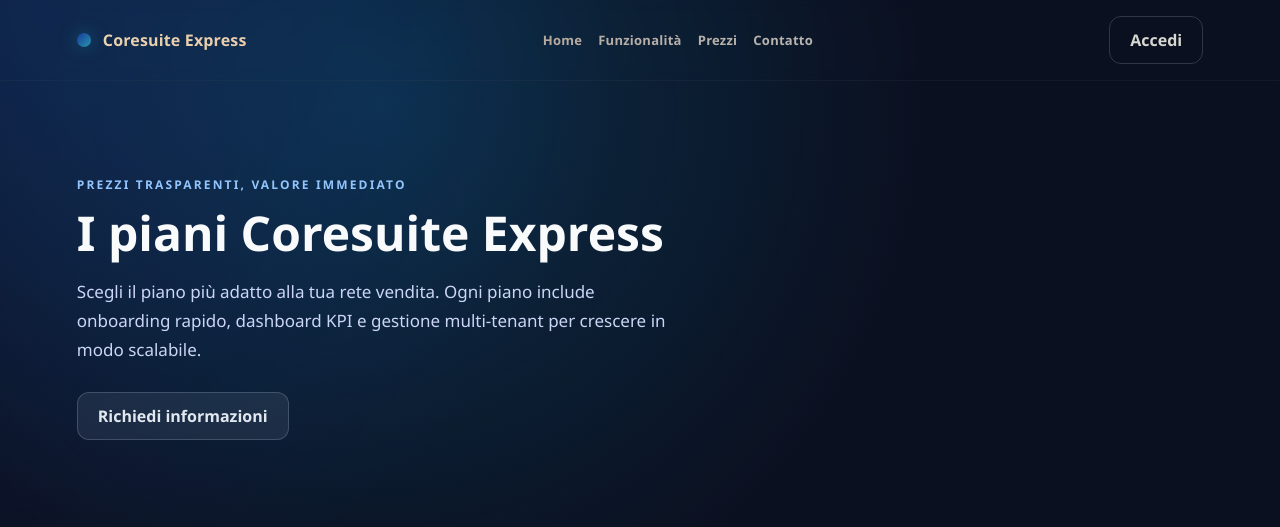
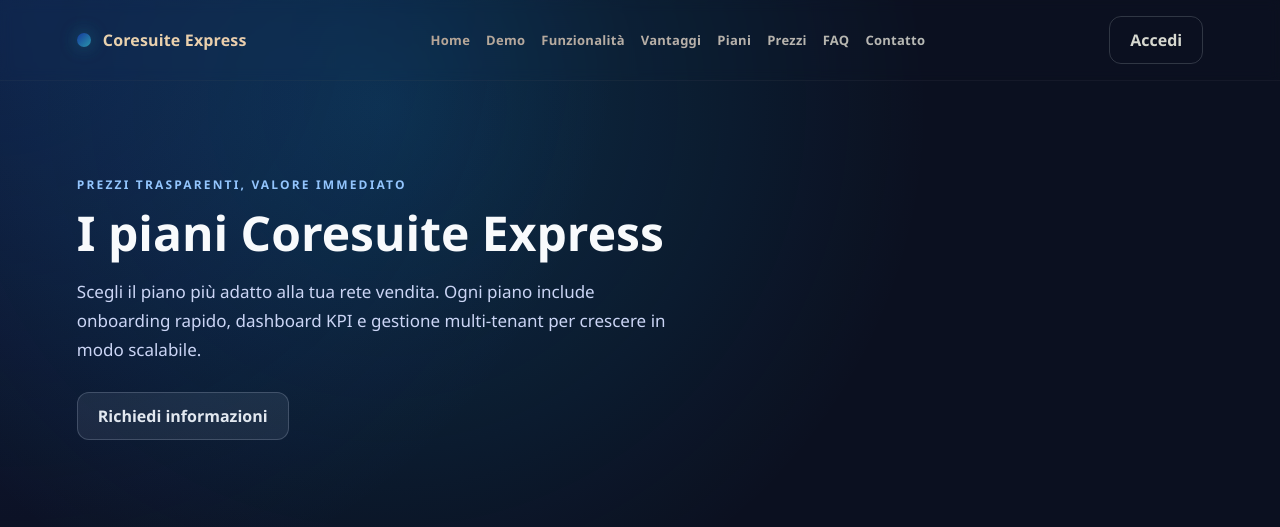
Before and after one commit to agservizi/express-agservizi, a PHP site: page /views/prezzi.php in a window 1280 px wide. Shown: the top 527 px of the page. Run offline with PHP 8.4, Linux system fonts and the light colour scheme.

Commit message:
feat: aggiorna la navigazione della pagina Prezzi con nuovi link per Demo, Vantaggi, Piani e FAQ

```diff
--- a/views/prezzi.php
+++ b/views/prezzi.php
@@ -23,9 +23,13 @@ $landingUrl = 'index.php?page=landing';
             </div>
             <nav class="landing-nav" aria-label="Navigazione principale">
                 <a class="landing-nav__link" href="<?= htmlspecialchars($landingUrl) ?>">Home</a>
-                <a class="landing-nav__link" href="<?= htmlspecialchars($landingUrl) ?>#funzionalita">Funzionalità</a>
+                <a class="landing-nav__link" href="index.php?page=demo">Demo</a>
+                <a class="landing-nav__link" href="index.php?page=funzionalita">Funzionalità</a>
+                <a class="landing-nav__link" href="index.php?page=vantaggi">Vantaggi</a>
+                <a class="landing-nav__link" href="index.php?page=piani">Piani</a>
                 <a class="landing-nav__link" href="index.php?page=prezzi">Prezzi</a>
-                <a class="landing-nav__link" href="<?= htmlspecialchars($landingUrl) ?>#contatto">Contatto</a>
+                <a class="landing-nav__link" href="index.php?page=faq">FAQ</a>
+                <a class="landing-nav__link" href="index.php?page=contatto">Contatto</a>
             </nav>
             <a class="landing-btn landing-btn--ghost" href="<?= htmlspecialchars($loginUrl) ?>">Accedi</a>
         </div>
```
